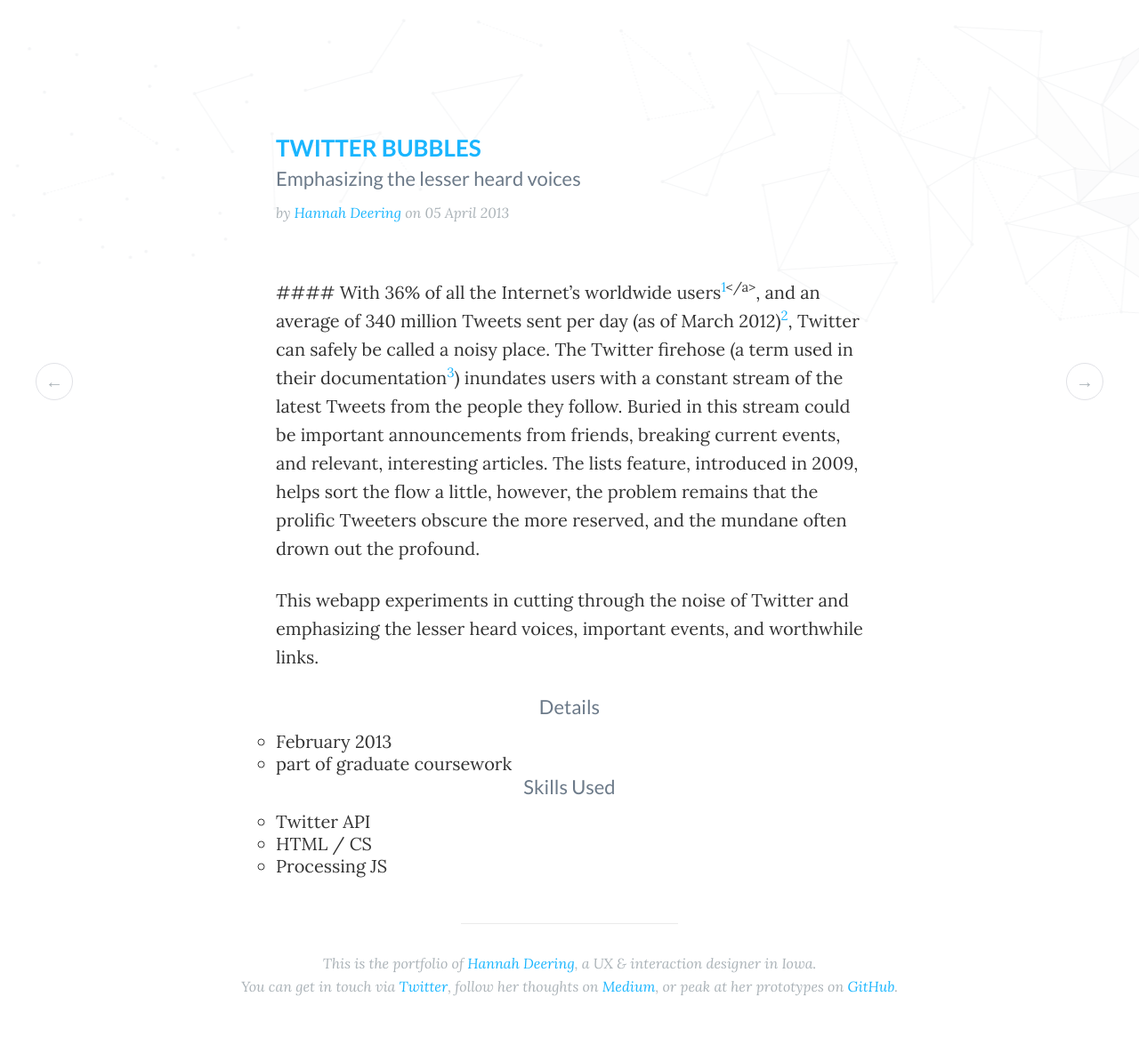
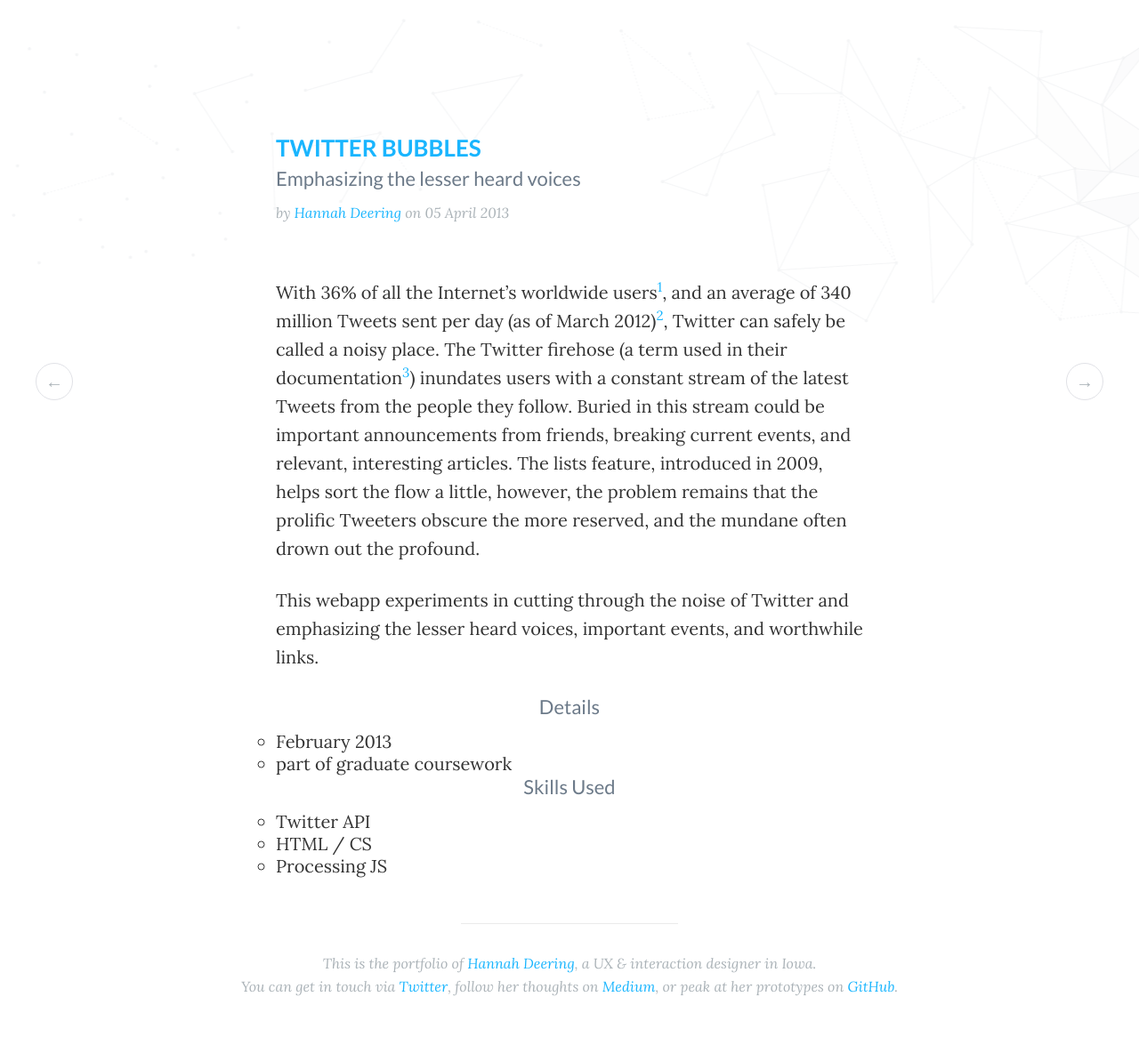
Before and after one commit to hannahd/hannahd.github.io, a Jekyll site: the page built from _posts/2013-04-05-twitter-bubbles.markdown, in a window 1280 px wide. Shown: the whole page at 89% size. Built offline with Jekyll 4.4.1, drawn with Linux system fonts in a browser that asks for light colours.

Commit message:
Fix last tweaks

```diff
--- a/_posts/2012-05-01-tassel.markdown
+++ b/_posts/2012-05-01-tassel.markdown
@@ -2,12 +2,12 @@
 layout: post
 title:  "Tassel"
 tagline: "Academic Connection Framework"
+subtitle: "Promoting connections through an academic directory framework"
 date:   2012-05-01 20:48:46
 categories: project experiment blog
 tags: webdev projects featured
 ---
 
-### Promoting connections through an academic directory framework
 Communication and connection between individuals within an organization is an essential component of success. This is even more true in academic organizations, where collaboration between diverse minds is critical for rich research and innovation.
 
 #### Problem
--- a/_posts/2013-04-05-twitter-bubbles.markdown
+++ b/_posts/2013-04-05-twitter-bubbles.markdown
@@ -8,8 +8,7 @@
 tags: webdev projects featured
 ---
 
-####
-With 36% of all the Internet’s worldwide users<sup>[1][1]</a></sup>, and an average of 340 million Tweets sent per day (as of March 2012)<sup>[2][2]</sup>, Twitter can safely be called a noisy place. The Twitter firehose (a term used in their documentation<sup>[3][3]</sup>) inundates users with a constant stream of the latest Tweets from the people they follow. Buried in this stream could be important announcements from friends, breaking current events, and relevant, interesting articles. The lists feature, introduced in 2009, helps sort the flow a little, however, the problem remains that the prolific Tweeters obscure the more reserved, and the mundane often drown out the profound.
+With 36% of all the Internet’s worldwide users<sup>[1][1]</sup>, and an average of 340 million Tweets sent per day (as of March 2012)<sup>[2][2]</sup>, Twitter can safely be called a noisy place. The Twitter firehose (a term used in their documentation<sup>[3][3]</sup>) inundates users with a constant stream of the latest Tweets from the people they follow. Buried in this stream could be important announcements from friends, breaking current events, and relevant, interesting articles. The lists feature, introduced in 2009, helps sort the flow a little, however, the problem remains that the prolific Tweeters obscure the more reserved, and the mundane often drown out the profound.
 
 This webapp experiments in cutting through the noise of Twitter and emphasizing the lesser heard voices, important events, and worthwhile links.
 
```
